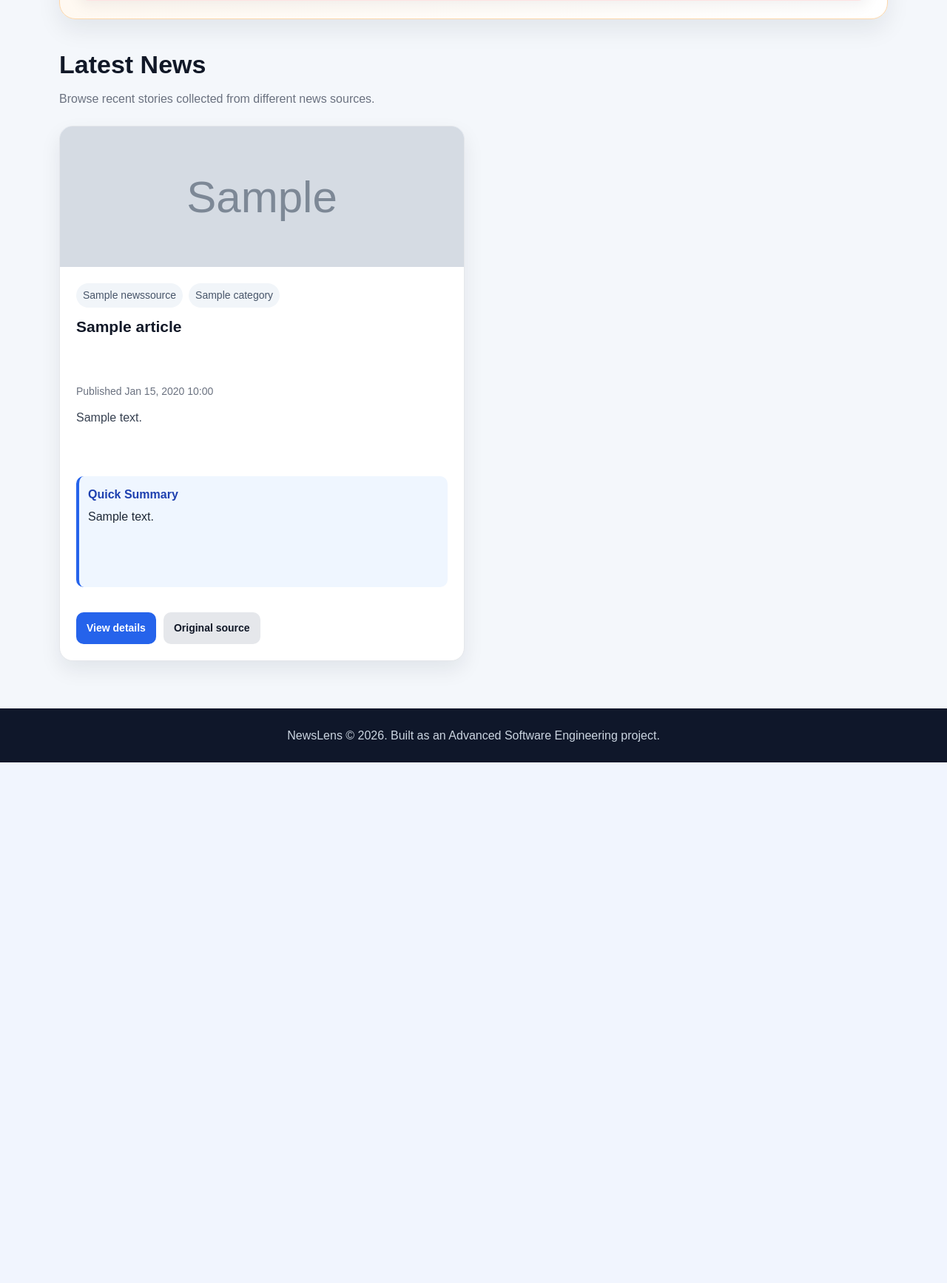
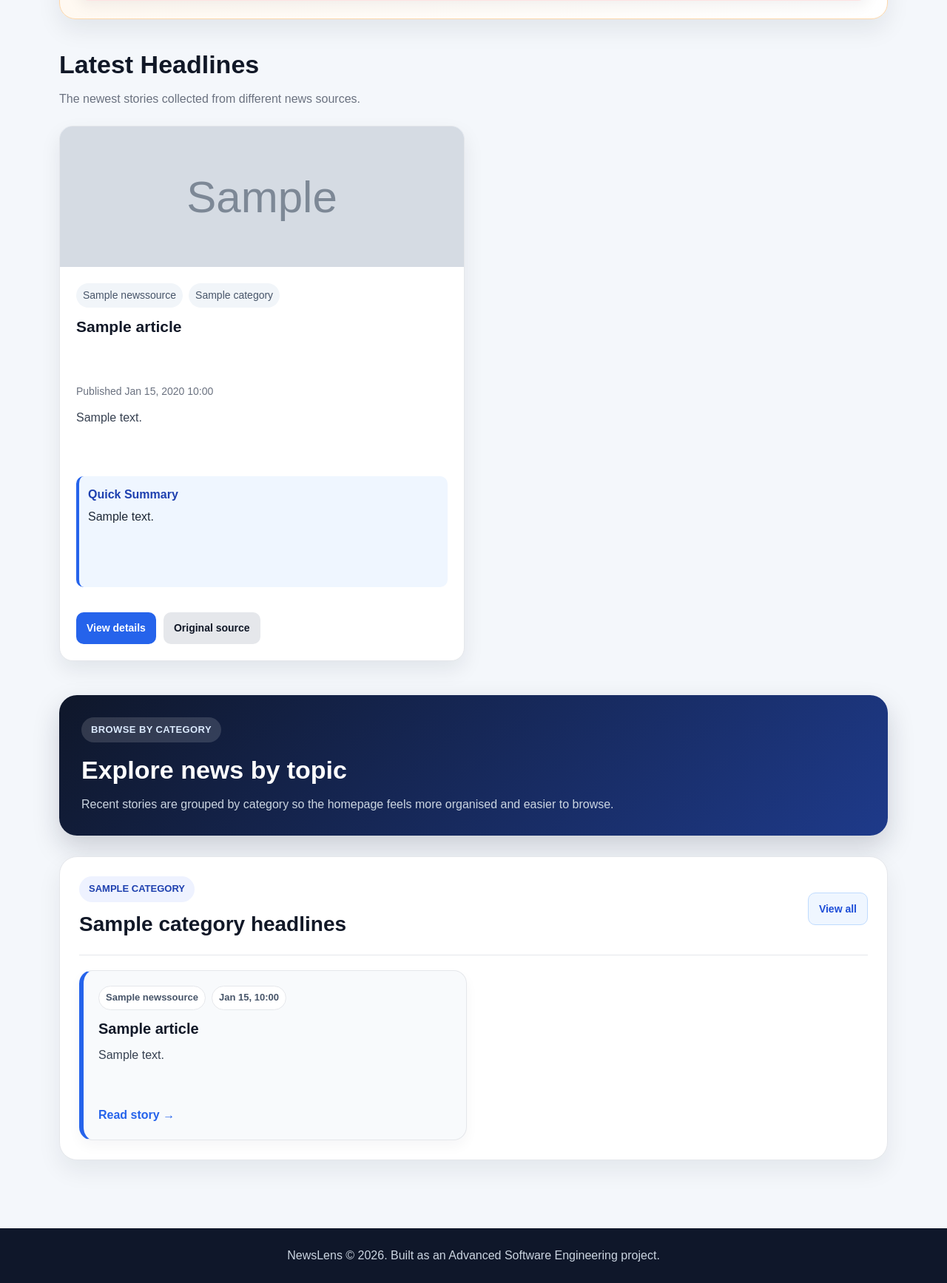
Before and after one commit to HeinHtetAung-123/newslens-smart-news-platform, a Django app: page / in a window 1280 px wide. Shown: the part 597-2332 px from the top of the page at 74% size. Before the commit the page ends 1628 px from the top, so only its background shows below. Run offline with Django 5.2, Linux system fonts and the light colour scheme; tables that the repository leaves empty hold one stand-in row (values such as "Sample post"); grey boxes marked "Sample" are stand-in pictures.

Commit message:
Improve homepage category news card layout

```diff
--- a/news/templates/news/home.html
+++ b/news/templates/news/home.html
@@ -86,8 +86,8 @@
             <h1>{{ active_category.name }} News</h1>
             <p>Latest articles in {{ active_category.name }} from multiple sources.</p>
         {% else %}
-            <h1>Latest News</h1>
-            <p>Browse recent stories collected from different news sources.</p>
+            <h1>Latest Headlines</h1>
+            <p>The newest stories collected from different news sources.</p>
         {% endif %}
     </section>
 
@@ -152,4 +152,54 @@
             </div>
         {% endfor %}
     </section>
+
+   {% if category_sections %}
+    <section class="category-sections">
+        <div class="category-browse-heading">
+            <span class="section-label">Browse by Category</span>
+            <h1>Explore news by topic</h1>
+            <p>Recent stories are grouped by category so the homepage feels more organised and easier to browse.</p>
+        </div>
+
+        {% for section in category_sections %}
+            <section class="category-news-section">
+                <div class="category-section-header">
+                    <div>
+                        <span class="category-section-badge">
+                            {{ section.category.name }}
+                        </span>
+                        <h2>{{ section.category.name }} headlines</h2>
+                    </div>
+
+                    <a href="{% url 'news:category_articles' section.category.slug %}" class="btn btn-outline-primary">
+                        View all
+                    </a>
+                </div>
+
+                <div class="compact-news-grid">
+                    {% for article in section.articles %}
+                        <article class="compact-news-card">
+                            <div class="compact-card-meta">
+                                <span>{{ article.source.name }}</span>
+                                <span>{{ article.published_at|date:"M d, H:i" }}</span>
+                            </div>
+
+                            <h3>
+                                <a href="{% url 'news:article_detail' article.id %}">
+                                    {{ article.title }}
+                                </a>
+                            </h3>
+
+                            <p>{{ article.get_quick_summary|truncatewords:24 }}</p>
+
+                            <a href="{% url 'news:article_detail' article.id %}" class="compact-read-link">
+                                Read story →
+                            </a>
+                        </article>
+                    {% endfor %}
+                </div>
+            </section>
+        {% endfor %}
+    </section>
+{% endif %}
 {% endblock %}
--- a/news/views.py
+++ b/news/views.py
@@ -8,8 +8,13 @@ from .services import generate_bias_insight
 from django.contrib.admin.views.decorators import staff_member_required
 
 def home(request):
-    articles = Article.objects.select_related("source", "category").all()
+    all_articles = Article.objects.select_related(
+        "source",
+        "category"
+    ).order_by("-published_at")
+
     categories = Category.objects.all()
+
     breaking_alerts = BreakingNewsAlert.objects.select_related(
         "article",
         "article__source",
@@ -31,15 +36,34 @@ def home(request):
                 category__in=preferred_categories
             ).order_by("-published_at")[:4]
 
+    latest_articles = all_articles[:8]
+
+    category_sections = []
+
+    for category in categories:
+        category_articles = Article.objects.select_related(
+            "source",
+            "category"
+        ).filter(
+            category=category
+        ).order_by("-published_at")[:4]
+
+        if category_articles:
+            category_sections.append({
+                "category": category,
+                "articles": category_articles,
+            })
+
     return render(
         request,
         "news/home.html",
         {
-            "articles": articles,
+            "articles": latest_articles,
             "categories": categories,
             "active_category": None,
             "breaking_alerts": breaking_alerts,
             "recommended_articles": recommended_articles,
+            "category_sections": category_sections,
         }
     )
 
--- a/static/news/css/style.css
+++ b/static/news/css/style.css
@@ -1614,3 +1614,160 @@ a {
         grid-template-columns: 1fr;
     }
 }
+
+/* Homepage category organization - improved design */
+
+.category-sections {
+    margin-top: 46px;
+}
+
+.category-browse-heading {
+    background: linear-gradient(135deg, #0f172a, #1e3a8a);
+    color: white;
+    border-radius: 24px;
+    padding: 30px;
+    margin-bottom: 28px;
+    box-shadow: 0 16px 36px rgba(15, 23, 42, 0.18);
+}
+
+.category-browse-heading .section-label {
+    display: inline-block;
+    background: rgba(255, 255, 255, 0.14);
+    color: #dbeafe;
+    padding: 7px 13px;
+    border-radius: 999px;
+    font-size: 13px;
+    font-weight: 800;
+    text-transform: uppercase;
+    letter-spacing: 0.4px;
+    margin-bottom: 10px;
+}
+
+.category-browse-heading h1 {
+    font-size: 34px;
+    margin-bottom: 6px;
+}
+
+.category-browse-heading p {
+    color: #cbd5e1;
+    max-width: 720px;
+}
+
+.category-news-section {
+    background: white;
+    border: 1px solid #e5e7eb;
+    border-radius: 24px;
+    padding: 26px;
+    margin-bottom: 28px;
+    box-shadow: 0 14px 32px rgba(15, 23, 42, 0.07);
+}
+
+.category-section-header {
+    display: flex;
+    justify-content: space-between;
+    align-items: center;
+    gap: 18px;
+    margin-bottom: 20px;
+    padding-bottom: 18px;
+    border-bottom: 1px solid #e5e7eb;
+}
+
+.category-section-badge {
+    display: inline-block;
+    background: #eef2ff;
+    color: #1e40af;
+    padding: 7px 13px;
+    border-radius: 999px;
+    font-size: 13px;
+    font-weight: 800;
+    text-transform: uppercase;
+    margin-bottom: 8px;
+}
+
+.category-section-header h2 {
+    font-size: 28px;
+    color: #111827;
+}
+
+.compact-news-grid {
+    display: grid;
+    grid-template-columns: repeat(2, minmax(0, 1fr));
+    gap: 18px;
+}
+
+.compact-news-card {
+    background: #f8fafc;
+    border: 1px solid #e5e7eb;
+    border-left: 6px solid #2563eb;
+    border-radius: 18px;
+    padding: 20px;
+    min-height: 230px;
+    display: flex;
+    flex-direction: column;
+    box-shadow: 0 8px 18px rgba(15, 23, 42, 0.04);
+    transition: transform 0.2s ease, box-shadow 0.2s ease, border-color 0.2s ease;
+}
+
+.compact-news-card:hover {
+    transform: translateY(-5px);
+    border-color: #bfdbfe;
+    box-shadow: 0 18px 34px rgba(37, 99, 235, 0.14);
+}
+
+.compact-card-meta {
+    display: flex;
+    gap: 8px;
+    flex-wrap: wrap;
+    margin-bottom: 12px;
+}
+
+.compact-card-meta span {
+    background: white;
+    color: #475569;
+    border: 1px solid #e5e7eb;
+    padding: 5px 9px;
+    border-radius: 999px;
+    font-size: 13px;
+    font-weight: 700;
+}
+
+.compact-news-card h3 {
+    font-size: 20px;
+    line-height: 1.3;
+    margin-bottom: 10px;
+    color: #111827;
+}
+
+.compact-news-card h3 a:hover {
+    color: #2563eb;
+}
+
+.compact-news-card p {
+    color: #374151;
+    margin-bottom: 14px;
+}
+
+.compact-read-link {
+    margin-top: auto;
+    color: #2563eb;
+    font-weight: 800;
+}
+
+.compact-read-link:hover {
+    color: #1d4ed8;
+}
+
+@media (max-width: 800px) {
+    .category-section-header {
+        flex-direction: column;
+        align-items: flex-start;
+    }
+
+    .compact-news-grid {
+        grid-template-columns: 1fr;
+    }
+
+    .category-browse-heading h1 {
+        font-size: 28px;
+    }
+}
```
